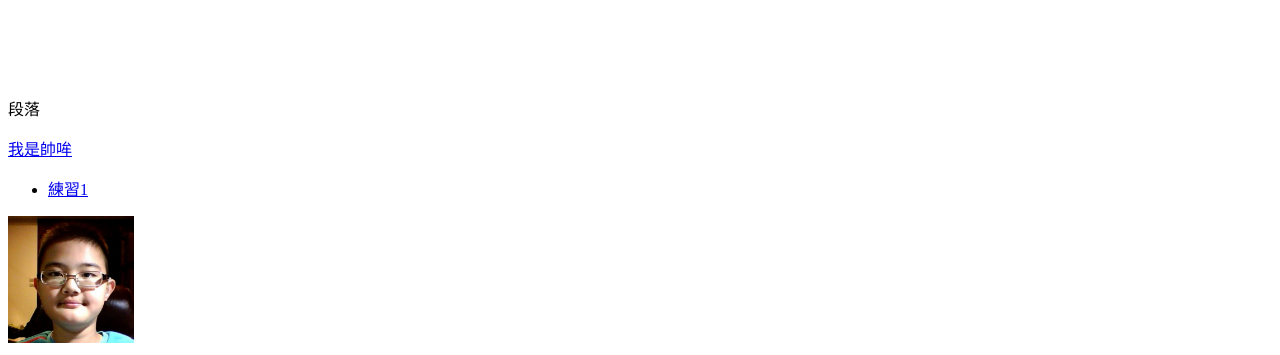
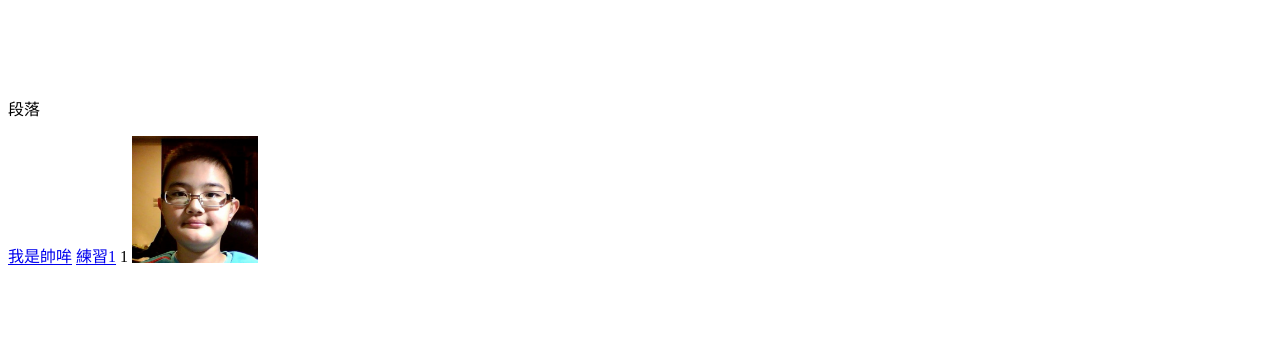
Before and after one commit to MorrisHsieh3059/Frontend-Programming, a plain HTML site: page index.html in a window 1280 px wide. Shown: the part 582-937 px from the top of the page. After the commit the page ends 858 px from the top, so only its background shows below. Drawn offline with Linux system fonts and the light colour scheme.

Commit message:
Add files via upload

```diff
--- a/index.html
+++ b/index.html
@@ -20,11 +20,8 @@
   <p>段落</p>
   <!-- connect to Google -->
   <a href="http://www.google.com" target="_blank">我是帥哞</a>
-  <ul>
-    <li>
-      <a href="./table.html">練習1</a>
-    </li>
-  </ul>
+  <a href="./table.html">練習1</a>
+1
 
 
   <img src="./img/me'.jpg" alt="Too Handsome To Be Seen" width=10% height=10%>
```
